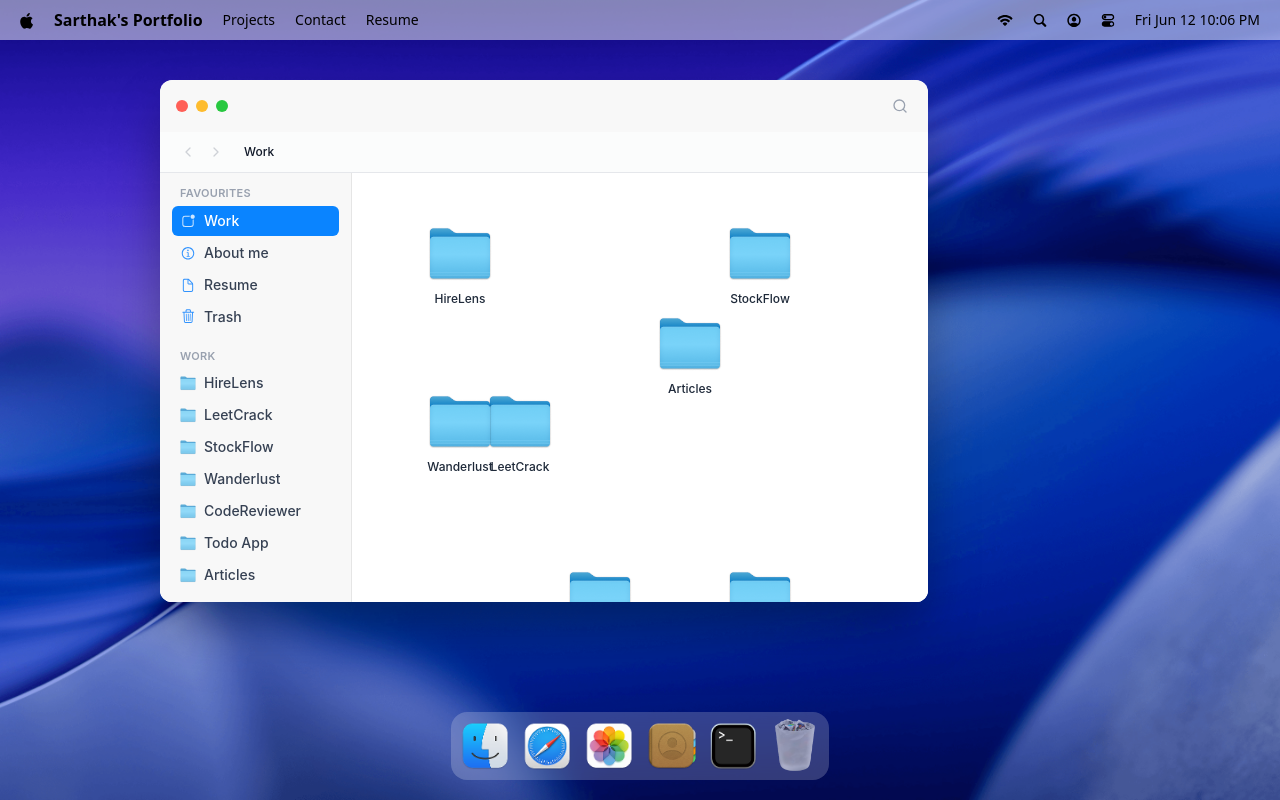
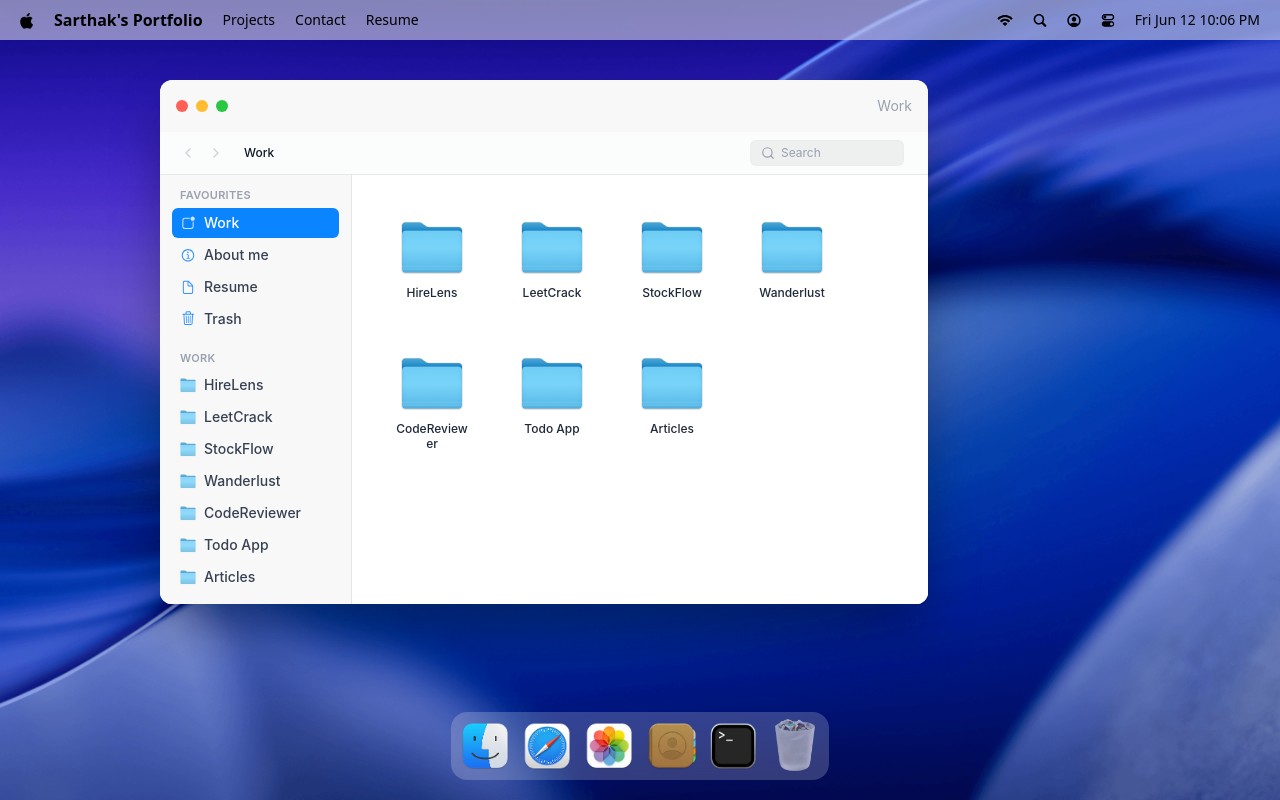
Before and after one commit to VeCtORbytes/macosPortfolio, a React (Vite) app: page / in a window 1280 px wide. Both pictures are taken after a click on the button 485 px from the left and 746 px from the top of the page. Built offline with nearby package versions, Linux system fonts and the light colour scheme; a web font is replaced by a local one.

Commit message:
added search in finder

```diff
--- a/src/constants/index.js
+++ b/src/constants/index.js
@@ -236,7 +236,7 @@
         },
         {
           id: 2,
-          name: "Frontend.url",
+          name: "HireLens Frontend",
           icon: "/images/safari.png",
           kind: "file",
           fileType: "url",
@@ -245,7 +245,7 @@
         },
         {
           id: 3,
-          name: "Backend.url",
+          name: "HireLens Backend",
           icon: "/images/safari.png",
           kind: "file",
           fileType: "url",
@@ -254,7 +254,7 @@
         },
         {
           id: 4,
-          name: "GitHub.url",
+          name: "GitHub",
           icon: "/images/github.png",
           kind: "file",
           fileType: "url",
@@ -301,7 +301,7 @@
         },
         {
           id: 2,
-          name: "Live Demo.url",
+          name: "LeetCrack Live",
           icon: "/images/safari.png",
           kind: "file",
           fileType: "url",
@@ -310,7 +310,7 @@
         },
         {
           id: 3,
-          name: "GitHub.url",
+          name: "GitHub",
           icon: "/images/github.png",
           kind: "file",
           fileType: "url",
@@ -357,7 +357,7 @@
         },
         {
           id: 2,
-          name: "Live Demo.url",
+          name: "StockFlow Live",
           icon: "/images/safari.png",
           kind: "file",
           fileType: "url",
@@ -366,7 +366,7 @@
         },
         {
           id: 3,
-          name: "GitHub.url",
+          name: "GitHub",
           icon: "/images/github.png",
           kind: "file",
           fileType: "url",
@@ -413,7 +413,7 @@
         },
         {
           id: 2,
-          name: "Live Demo.url",
+          name: "Wanderlust Live",
           icon: "/images/safari.png",
           kind: "file",
           fileType: "url",
@@ -422,7 +422,7 @@
         },
         {
           id: 3,
-          name: "GitHub.url",
+          name: "GitHub",
           icon: "/images/github.png",
           kind: "file",
           fileType: "url",
@@ -469,7 +469,7 @@
         },
         {
           id: 2,
-          name: "Live Demo.url",
+          name: "CodeReviewer Live",
           icon: "/images/safari.png",
           kind: "file",
           fileType: "url",
@@ -478,7 +478,7 @@
         },
         {
           id: 3,
-          name: "GitHub.url",
+          name: "GitHub",
           icon: "/images/github.png",
           kind: "file",
           fileType: "url",
@@ -516,7 +516,7 @@
         },
         {
           id: 2,
-          name: "Live Demo.url",
+          name: "TodoApp Live",
           icon: "/images/safari.png",
           kind: "file",
           fileType: "url",
@@ -525,7 +525,7 @@
         },
         {
           id: 3,
-          name: "GitHub.url",
+          name: "GitHub",
           icon: "/images/github.png",
           kind: "file",
           fileType: "url",
--- a/src/index.css
+++ b/src/index.css
@@ -394,7 +394,7 @@
         }
 
         button {
-          @apply hover:underline cursor-default truncate max-w-32;
+          @apply hover:underline cursor-pointer truncate max-w-32;
 
           &.current {
             @apply text-gray-900 font-medium;
@@ -444,10 +444,10 @@
   }
 
   .content {
-    @apply flex-1 p-8 bg-white max-w-2xl relative;
+    @apply flex-1 p-8 bg-white max-w-2xl relative flex flex-wrap gap-6 content-start overflow-y-auto;
 
     li {
-      @apply absolute flex items-center flex-col gap-1.5 px-2 py-2 rounded-lg cursor-default select-none transition-colors;
+      @apply flex items-center flex-col gap-1.5 px-2 py-2 rounded-lg cursor-grab active:cursor-grabbing select-none transition-colors w-24 min-h-28 justify-start;
 
       &:hover {
         background: rgba(10, 132, 255, 0.1);
@@ -458,7 +458,7 @@
       }
 
       p {
-        @apply text-[12px] text-center font-medium w-40 text-gray-800 leading-tight;
+        @apply text-[12px] text-center font-medium w-full text-gray-800 leading-tight break-words px-1;
       }
     }
   }
--- a/src/windows/Finder.jsx
+++ b/src/windows/Finder.jsx
@@ -7,7 +7,7 @@
 import { locations } from "#constants/index.js";
 import { useGSAP } from "@gsap/react";
 import { Draggable } from "gsap/all";
-import { useRef } from "react";
+import { useRef, useState, useEffect } from "react";
 
 const Finder = () => {
   const {
@@ -21,6 +21,11 @@
   } = useLocationStore();
   const { openWindow } = useWindowStore();
   const contentRef = useRef(null);
+  const [searchQuery, setSearchQuery] = useState("");
+
+  useEffect(() => {
+    setSearchQuery("");
+  }, [activeLocation]);
 
   const openFavourite = (location) =>
     navigateTo(location, [{ id: location.id, name: location.name, location }]);
@@ -39,9 +44,13 @@
         { id: item.id, name: item.name, location: item },
       ]);
     if (["fig", "url"].includes(item.fileType) && item.href)
-      return window.open(item.href, "blank");
+      return window.open(item.href, "_blank");
     openWindow(`${item.fileType}${item.kind}`, item);
   };
+
+  const filteredChildren = activeLocation?.children?.filter((item) =>
+    item.name.toLowerCase().includes(searchQuery.toLowerCase())
+  );
 
   useGSAP(() => {
     if (!activeLocation) return;
@@ -57,14 +66,14 @@
         window.dispatchEvent(new Event("item-drag-end"));
       },
       onClick: function () {
-        const id = Number(this.target.dataset.id);
-        const item = activeLocation.children.find((c) => c.id === id);
+        const id = Number(this.target.closest("li").dataset.id);
+        const item = filteredChildren?.find((c) => c.id === id);
         if (item) openItem(item);
       },
     });
 
     return () => draggables.forEach((d) => d.kill());
-  }, [activeLocation]);
+  }, [activeLocation, searchQuery]);
 
   const renderList = (name, items, onClick) => (
     <div>
@@ -90,7 +99,7 @@
     <>
       <div id="window-header">
         <WindowControls target="finder" />
-        <Search className="icon" />
+        <h2>{activeLocation?.name || "Finder"}</h2>
       </div>
 
       <div className="toolbar">
@@ -124,6 +133,19 @@
             </span>
           ))}
         </div>
+
+        <div className="flex-1" />
+
+        <div className="flex items-center gap-1.5 bg-black/5 rounded-md px-2.5 py-1 text-xs border border-gray-200/50 mr-2">
+          <Search className="size-3.5 text-gray-400" />
+          <input
+            type="text"
+            placeholder="Search"
+            className="bg-transparent border-none outline-none text-gray-700 w-28 placeholder-gray-400"
+            value={searchQuery}
+            onChange={(e) => setSearchQuery(e.target.value)}
+          />
+        </div>
       </div>
 
       <div className="bg-white flex h-full">
@@ -132,8 +154,8 @@
           {renderList("Work", locations.work.children, openWorkChild)}
         </div>
         <ul className="content" ref={contentRef}>
-          {activeLocation?.children.map((item) => (
-            <li key={item.id} data-id={item.id} className={item.position}>
+          {filteredChildren?.map((item) => (
+            <li key={item.id} data-id={item.id}>
               <img src={item.icon} alt={item.name} />
               <p>{item.name}</p>
             </li>
```
Also changed, not shown: public/images/github.png.
